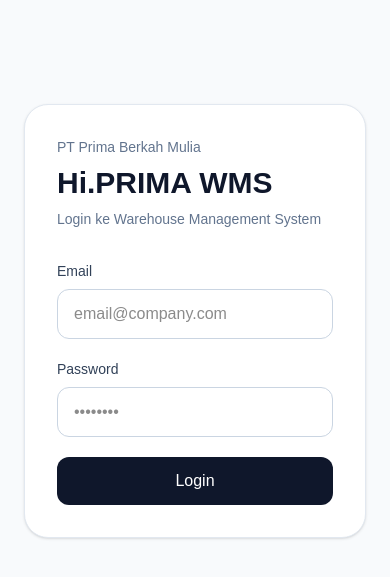
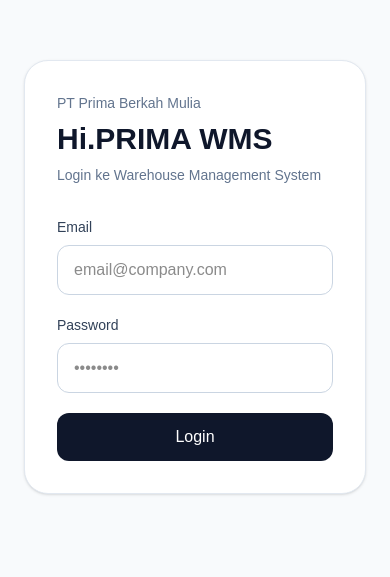
Before and after one commit to jefinch90/hiprima-wms, a Next.js app in the folder web/: page /login in a window 390 px wide. Shown: the part 101-678 px from the top of the page. Built offline with nearby package versions, Linux system fonts and the light colour scheme; no server answers.

Commit message:
Improve mobile menu safe area

```diff
--- a/web/app/globals.css
+++ b/web/app/globals.css
@@ -23,7 +23,9 @@
   background: var(--background);
   color: var(--foreground);
   font-family: Arial, Helvetica, sans-serif;
-}/* =========================================================
+}
+
+/* =========================================================
    Hi.PRIMA WMS - GLOBAL LAYOUT SAFETY
    Mencegah seluruh halaman bergeser horizontal
    ========================================================= */
@@ -53,3 +55,16 @@
 table {
   max-width: 100%;
 }
+
+/* =========================================================
+   MOBILE SAFE AREA
+   Memberi ruang di bawah halaman supaya floating menu
+   tidak menutupi tombol aksi seperti:
+   Confirm Inbound / Outbound / Transfer
+   ========================================================= */
+
+@media (max-width: 1023px) {
+  main {
+    padding-bottom: 7rem !important;
+  }
+}
```
